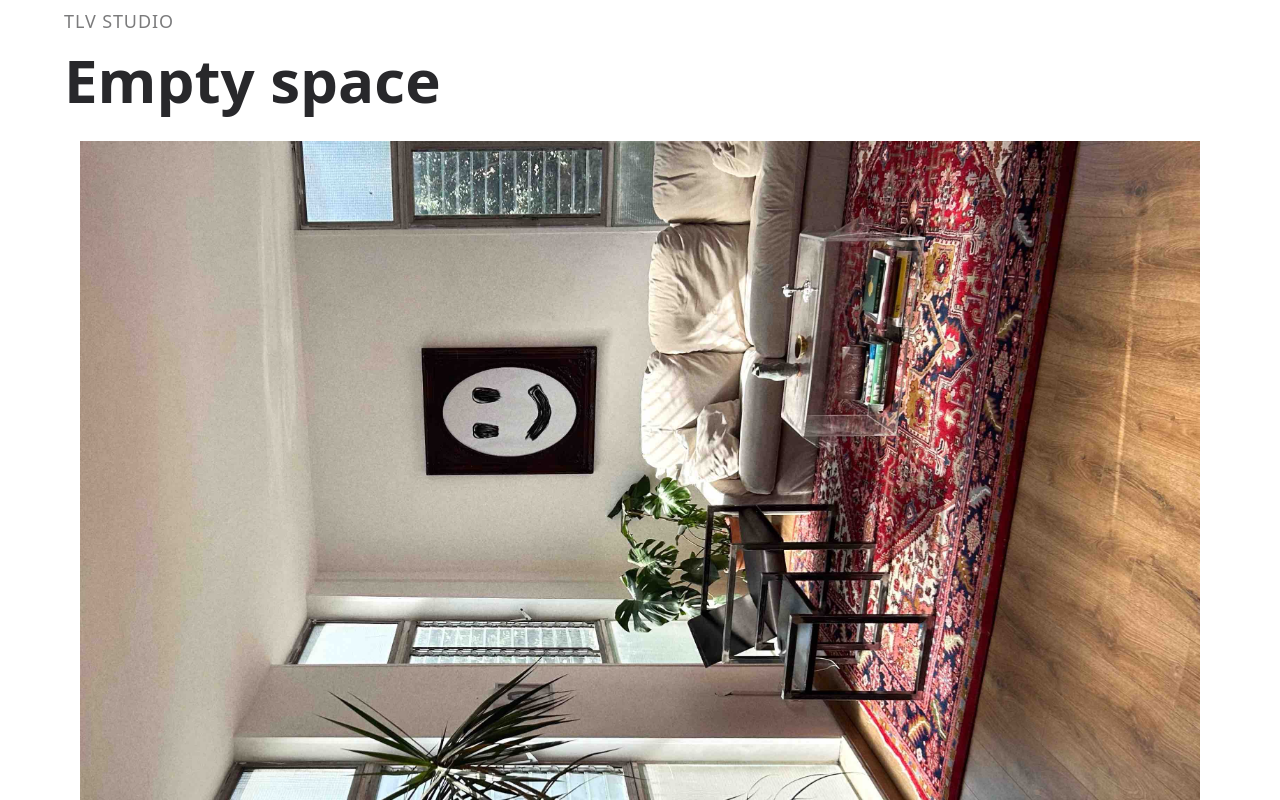
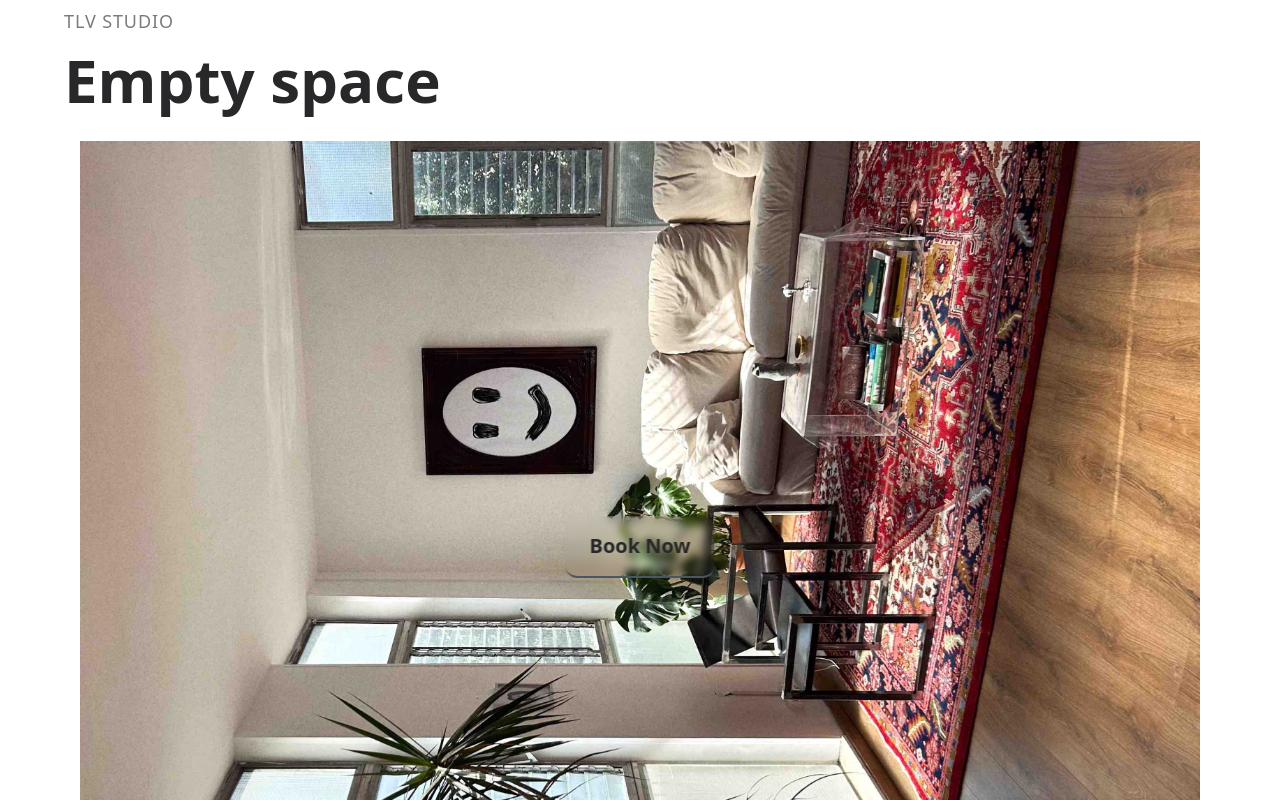
Before and after one commit to gilbenhamo/mor-asraf, a React (Vite) app in the folder frontend/: page / in a window 1280 px wide. Shown: the part 3020-3820 px from the top of the page. Built offline with nearby package versions, Linux system fonts and the light colour scheme; no server answers.

Commit message:
add button to es

```diff
--- a/frontend/src/components/sections/EmptySpace.tsx
+++ b/frontend/src/components/sections/EmptySpace.tsx
@@ -16,16 +16,44 @@ const EmptySpace = () => {
       targetRef.current.scrollIntoView({ behavior: "smooth" });
     }
   };
+
   return (
     <AnimatePresence mode="sync">
       <SectionWrapper idName="booking-israel">
         <SectionHead headText={`Empty space`} subText={`tlv studio`} />
-        <motion.img
-          variants={fadeIn("up", "", 0.5, 0.5)}
-          src={es_plandscape}
-          className="p-4"
-          onClick={handleClick}
-        />
+        <div className="relative">
+          <motion.img
+            variants={fadeIn("up", "", 0.5, 0.5)}
+            src={es_plandscape}
+            className="p-4"
+          />
+          <motion.button
+            className="text-sm md:text-xl text-black_m font-bold bg-opacity-50 rounded-xl backdrop-filter backdrop-blur-sm md:p-6 md:py-4 p-2 py-1 absolute z-10 border-gray-600 border-b-2"
+            onClick={handleClick}
+            variants={{
+              hidden: {
+                opacity: 0,
+                scale: 0,
+                x: "-50%",
+                y: "-50%",
+                top: "50%",
+                left: "50%",
+              },
+              show: {
+                opacity: 1,
+                scale: 1,
+              },
+            }}
+            whileHover={{
+              scale: 1.1,
+            }}
+            whileTap={{
+              scale: 0.9,
+            }}
+          >
+            Book Now
+          </motion.button>
+        </div>
         <motion.div
           ref={targetRef}
           id="es-content"
```
